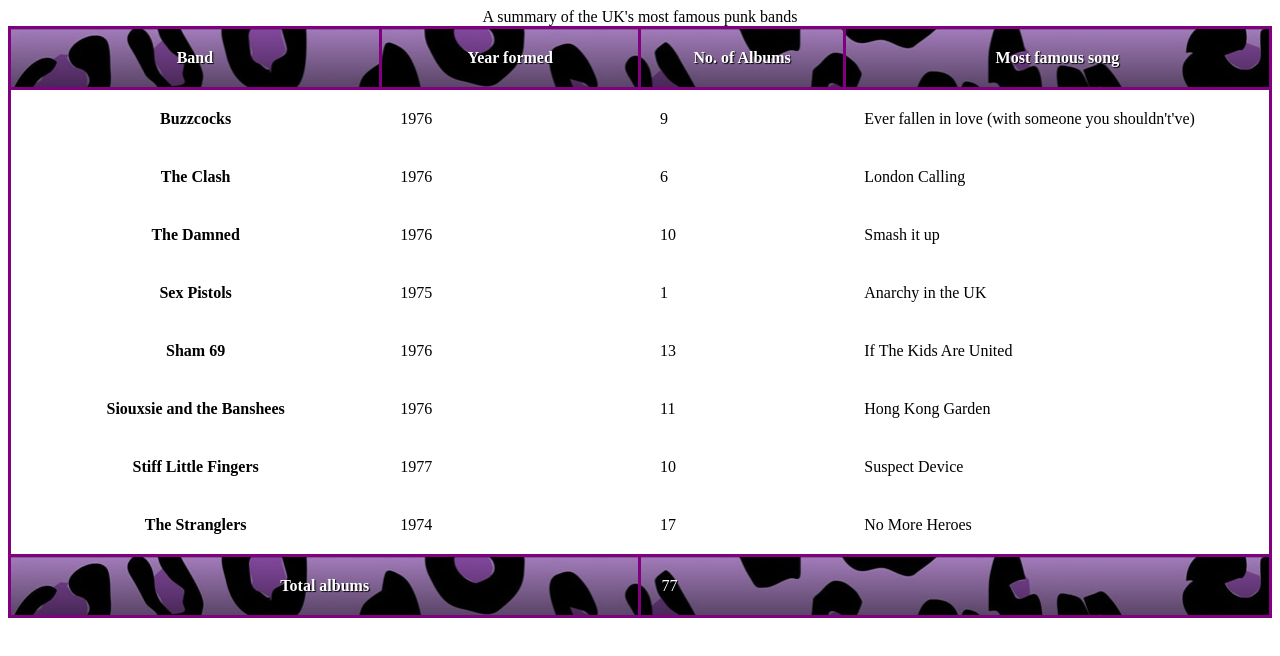
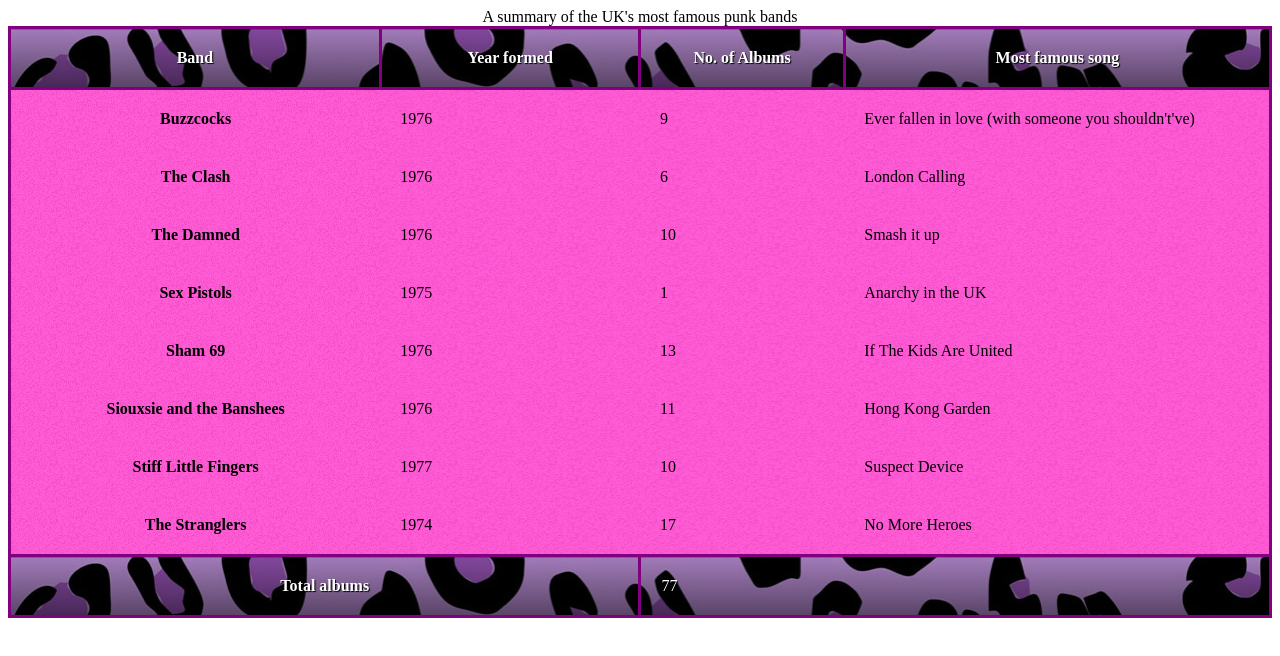
Before and after one commit to masarukono/masarukono.github.io, a plain HTML site: page html/punkbands/index.html in a window 1280 px wide. Drawn offline with Linux system fonts and the light colour scheme.

Commit message:
noise.png used

```diff
--- a/html/punkbands/style.css
+++ b/html/punkbands/style.css
@@ -39,3 +39,21 @@ thead th, tfoot th, tfoot td {
     background: linear-gradient(to bottom, rgba(0,0,0,0.1), rgba(0,0,0,0.5));
     border: 3px solid purple;
 }
+
+/* zebra striping */
+
+tbody tr:nth-child(odd) {
+    background-color: #ff33cc;
+}
+
+tbody tr:nth-child(even) {
+    back-ground-color: #e495e4;
+}
+
+tbody tr {
+    background-image: url(noise.png);
+}
+
+table {
+    background-color: #ff33cc;
+}
```
